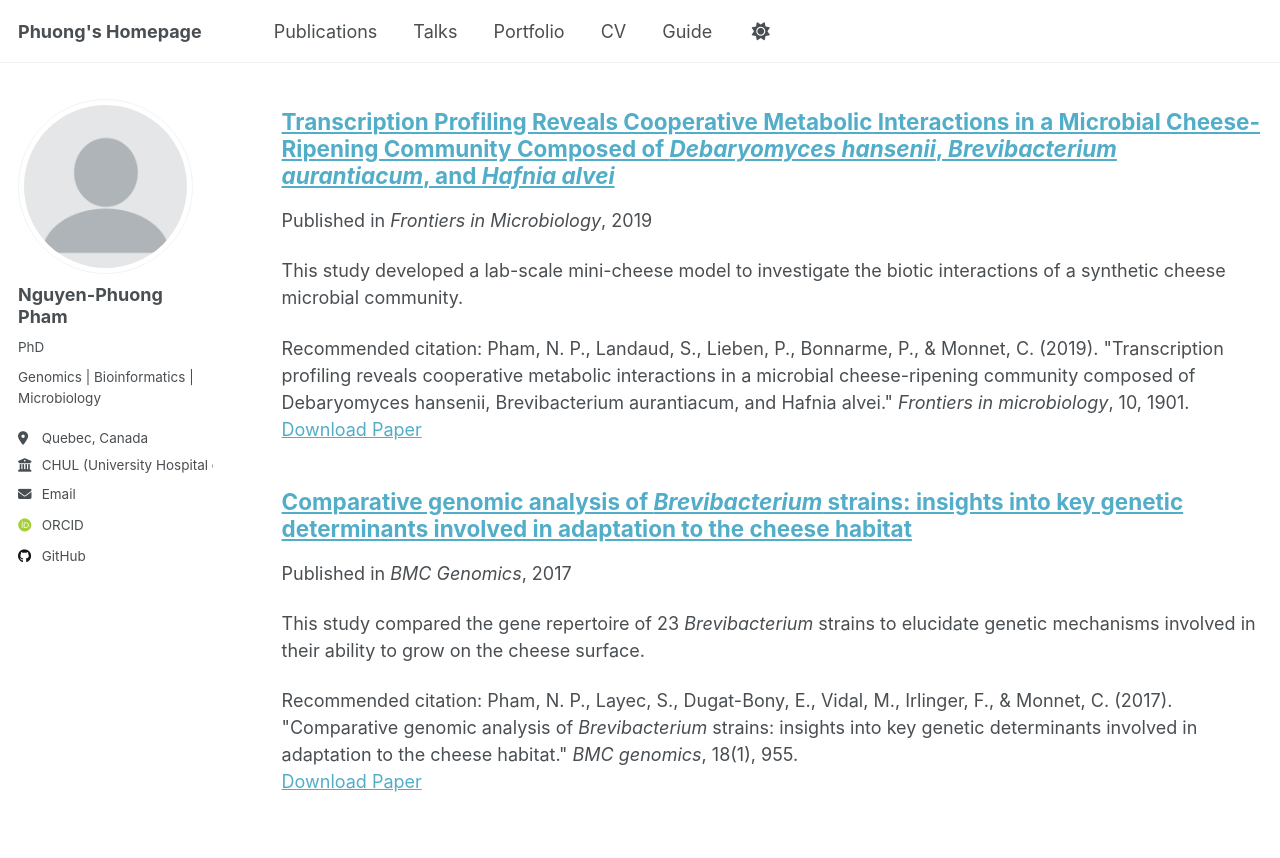
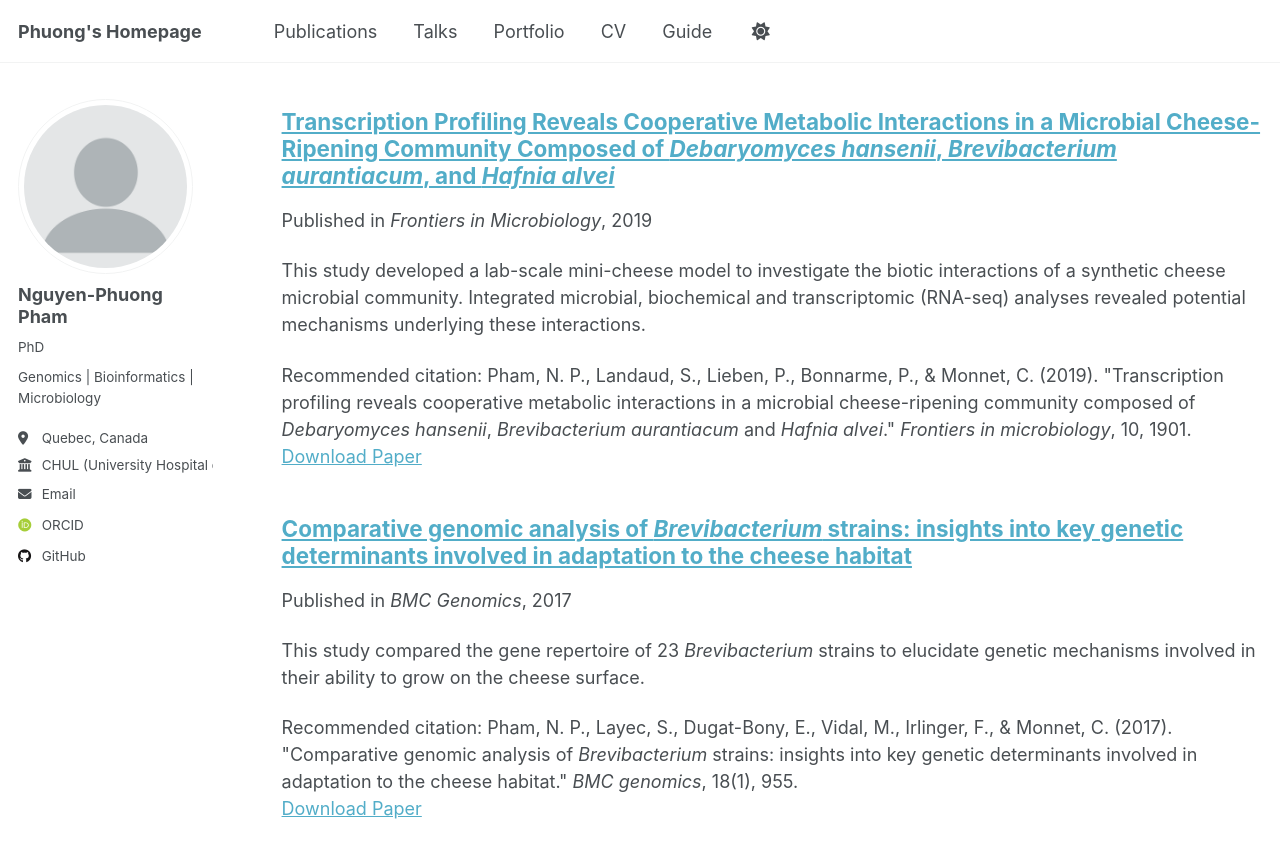
Before and after one commit to phng3001/phng3001.github.io, a Jekyll site: the page built from _pages/publications.html, in a window 1280 px wide and 900 px high, scrolled down 562 px. Shown: the top 858 px of the window. Built offline with Jekyll 4.4.1, drawn with Linux system fonts in a browser that asks for light colours; some web fonts are replaced; a script that is not in the unit is left out.

Commit message:
Update 2019-08-16_Front-Microbiol.md

```diff
--- a/_publications/2019-08-16_Front-Microbiol.md
+++ b/_publications/2019-08-16_Front-Microbiol.md
@@ -3,11 +3,11 @@ title: "Transcription Profiling Reveals Cooperative Metabolic Interactions in a
 collection: publications
 category: manuscripts
 permalink: /publication/2019-08-16_Front-Microbiol
-excerpt: 'This study developed a lab-scale mini-cheese model to investigate the biotic interactions of a synthetic cheese microbial community.'
+excerpt: 'This study developed a lab-scale mini-cheese model to investigate the biotic interactions of a synthetic cheese microbial community. Integrated microbial, biochemical and transcriptomic (RNA-seq) analyses revealed potential mechanisms underlying these interactions.'
 date: 2019-08-16
 venue: 'Frontiers in Microbiology'
 paperurl: 'https://www.frontiersin.org/journals/microbiology/articles/10.3389/fmicb.2019.01901/full'
-citation: 'Pham, N. P., Landaud, S., Lieben, P., Bonnarme, P., & Monnet, C. (2019). &quot;Transcription profiling reveals cooperative metabolic interactions in a microbial cheese-ripening community composed of Debaryomyces hansenii, Brevibacterium aurantiacum, and Hafnia alvei.&quot; <i>Frontiers in microbiology</i>, 10, 1901.'
+citation: 'Pham, N. P., Landaud, S., Lieben, P., Bonnarme, P., & Monnet, C. (2019). &quot;Transcription profiling reveals cooperative metabolic interactions in a microbial cheese-ripening community composed of <i>Debaryomyces hansenii</i>, <i>Brevibacterium aurantiacum</i> and <i>Hafnia alvei</i>.&quot; <i>Frontiers in microbiology</i>, 10, 1901.'
 ---
 
 Ripening cultures containing fungi and bacteria are widely used in smear-ripened cheese production processes, but little is known about the biotic interactions of typical ripening microorganisms at the surface of cheese. We developed a lab-scale mini-cheese model to investigate the biotic interactions of a synthetic community that was composed of *Debaryomyces hansenii*, *Brevibacterium aurantiacum*, and *Hafnia alvei*, three species that are commonly used for smear-ripened cheese production. Transcriptomic analyses of cheese samples produced with different combinations of these three species revealed potential mechanisms of biotic interactions concerning iron acquisition, proteolysis, lipolysis, sulfur metabolism, and D-galactonate catabolism. A strong mutualistic interaction was observed between *H. alvei* and *B. aurantiacum*. We propose an explanation of this positive interaction in which *B. aurantiacum* would benefit from siderophore production by *H. alvei*, and the latter would be stimulated by the energy compounds liberated from caseins and triglycerides through the action of the proteases and lipases secreted by *B. aurantiacum*. In the future, it would be interesting to take the iron acquisition systems of cheese-associated strains into account for the purpose of improving the selection of the ripening culture components and their association in mixed cultures.
```
